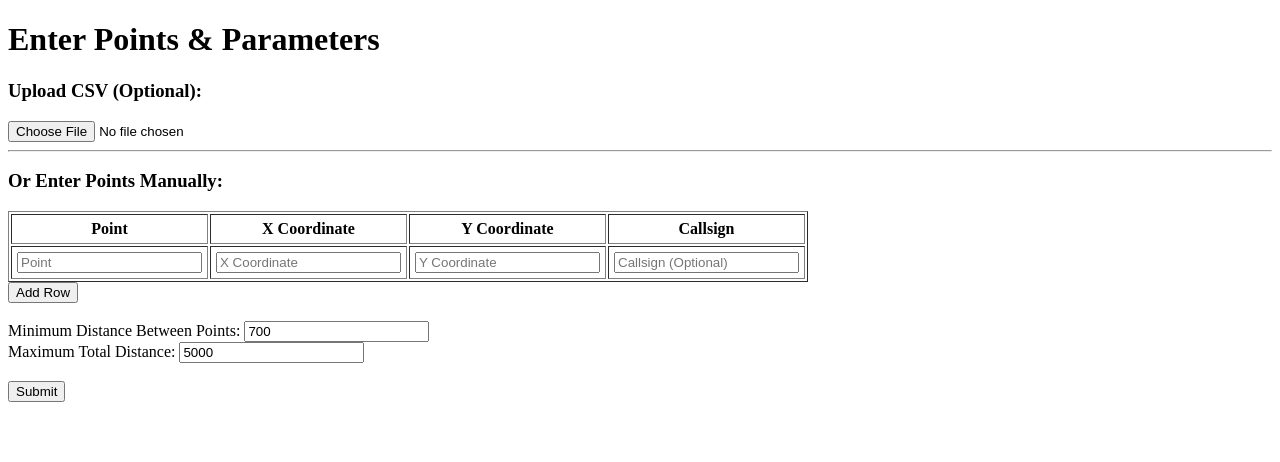
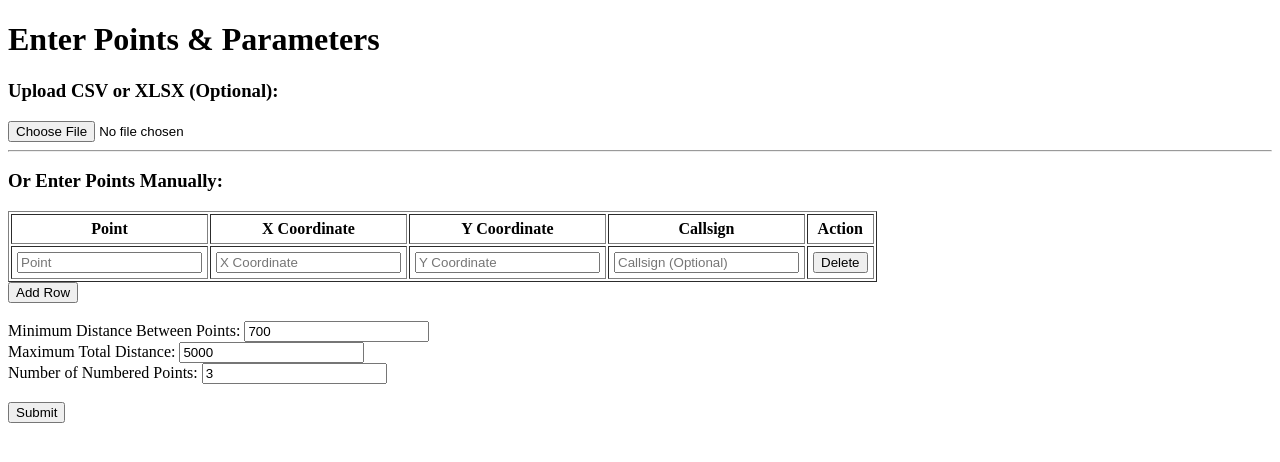
Before and after one commit to bcwells24/Land-Navigation, a Flask app: page / in a window 1280 px wide. Shown: the top 462 px of the page. Run offline with Flask 3, Linux system fonts and the light colour scheme.

Commit message:
Updated Features

```diff
--- a/routes.py
+++ b/routes.py
@@ -1,31 +1,59 @@
-import csv, io
+import csv
+import io
+import pandas as pd
 from flask import render_template, request
 from app import app
 from utils import generate_paths, distance_cache
 
-
 @app.route('/', methods=['GET', 'POST'])
 def index():
     if request.method == 'POST':
-        # Check if a CSV file was uploaded
-        uploaded_file = request.files.get('csv_upload')
         input_csv_data = None
         points = {}
 
+        # Process file upload if provided
+        uploaded_file = request.files.get('csv_upload')
         if uploaded_file and uploaded_file.filename:
-            # Read CSV from uploaded file; expects columns: Point, X, Y, [Callsign]
-            input_csv_data = uploaded_file.stream.read().decode('utf-8')
-            f = io.StringIO(input_csv_data)
-            reader = csv.DictReader(f)
-            for row in reader:
-                callsign = row.get('Callsign', '')
-                points[row['Point']] = {
-                    "x": int(row['X']),
-                    "y": int(row['Y']),
-                    "callsign": callsign
-                }
+            filename = uploaded_file.filename.lower()
+            if filename.endswith('.xlsx'):
+                # Reset pointer and read using pandas
+                uploaded_file.seek(0)
+                try:
+                    df = pd.read_excel(uploaded_file, engine='openpyxl')
+                except Exception as e:
+                    print("Error reading Excel file:", e)
+                    raise e
+                # Save the input data as CSV for download
+                input_csv_data = df.to_csv(index=False)
+                for _, row in df.iterrows():
+                    # Ensure callsign exists even if blank
+                    callsign = row.get('Callsign', "")
+                    # Convert Point to string in case it's numeric
+                    point_id = str(row['Point'])
+                    points[point_id] = {
+                        "x": int(row['X']),
+                        "y": int(row['Y']),
+                        "callsign": callsign if pd.notna(callsign) else ""
+                    }
+            else:
+                # Process as CSV file (using utf-8-sig to handle BOM)
+                try:
+                    file_data = uploaded_file.stream.read().decode('utf-8-sig')
+                except Exception as e:
+                    print("Error decoding CSV file:", e)
+                    raise e
+                input_csv_data = file_data
+                f = io.StringIO(file_data)
+                reader = csv.DictReader(f)
+                for row in reader:
+                    callsign = row.get('Callsign', "")
+                    points[row['Point']] = {
+                        "x": int(row['X']),
+                        "y": int(row['Y']),
+                        "callsign": callsign
+                    }
         else:
-            # Process manually entered data; expects arrays for point, x, y, and callsign.
+            # Process manual entry from form fields
             point_ids = request.form.getlist('point[]')
             x_coords = request.form.getlist('x[]')
             y_coords = request.form.getlist('y[]')
@@ -39,17 +67,21 @@ def index():
                     writer.writerow([pid, x, y, cs])
             input_csv_data = output.getvalue()
 
+        # Parse parameters from the form
         try:
-            min_distance = float(request.form['min_distance'])
-            max_distance = float(request.form['max_distance'])
+            min_distance = float(request.form.get('min_distance', 700))
+            max_distance = float(request.form.get('max_distance', 5000))
+            num_numbered_points = int(request.form.get('num_numbered_points', 3))
         except ValueError:
             return "Invalid numeric input", 400
 
-        distance_cache.clear()  # reset cached distances
+        # Reset the distance cache before generating paths
+        distance_cache.clear()
 
-        results = generate_paths(points, min_distance, max_distance)
+        # Generate valid paths using the user-specified number of numbered points
+        results = generate_paths(points, min_distance, max_distance, num_numbered_points)
 
-        # Build results CSV (normal output)
+        # Build the results CSV
         results_output = io.StringIO()
         writer = csv.writer(results_output)
         writer.writerow(['Start Point', 'Path', 'Total Distance', 'Pickup Point'])
@@ -59,19 +91,18 @@ def index():
             results_list.append([path[0], path, round(total), path[-1]])
         results_csv_data = results_output.getvalue()
 
-        # Build a second output with callsign info for the output path.
+        # Build a second CSV and table for callsign paths
         callsign_results_list = []
         for path, total in results:
             call_path = []
             for p in path:
-                # For non-numbered start points, omit the callsign.
+                # For non-numbered start points, omit the callsign
                 if p in ['N', 'S', 'E', 'W']:
                     call_path.append(p)
                 else:
                     cs = points[p].get("callsign", "")
                     call_path.append(f"{p} ({cs})" if cs else p)
             callsign_results_list.append(call_path)
-
         callsign_output = io.StringIO()
         writer = csv.writer(callsign_output)
         writer.writerow(["Callsign Path"])
--- a/templates/form.html
+++ b/templates/form.html
@@ -11,15 +11,21 @@
           <td><input type="number" name="x[]" placeholder="X Coordinate"></td>
           <td><input type="number" name="y[]" placeholder="Y Coordinate"></td>
           <td><input type="text" name="callsign[]" placeholder="Callsign (Optional)"></td>
+          <td><button type="button" onclick="deleteRow(this)">Delete</button></td>
         `;
+      }
+
+      function deleteRow(btn) {
+        var row = btn.parentNode.parentNode;
+        row.parentNode.removeChild(row);
       }
     </script>
   </head>
   <body>
     <h1>Enter Points &amp; Parameters</h1>
     <form method="post" enctype="multipart/form-data">
-      <h3>Upload CSV (Optional):</h3>
-      <input type="file" name="csv_upload" accept=".csv">
+      <h3>Upload CSV or XLSX (Optional):</h3>
+      <input type="file" name="csv_upload" accept=".csv,.xlsx">
       <hr>
       <h3>Or Enter Points Manually:</h3>
       <table id="pointsTable" border="1" cellpadding="5">
@@ -28,18 +34,21 @@
           <th>X Coordinate</th>
           <th>Y Coordinate</th>
           <th>Callsign</th>
+          <th>Action</th>
         </tr>
         <tr>
           <td><input type="text" name="point[]" placeholder="Point"></td>
           <td><input type="number" name="x[]" placeholder="X Coordinate"></td>
           <td><input type="number" name="y[]" placeholder="Y Coordinate"></td>
           <td><input type="text" name="callsign[]" placeholder="Callsign (Optional)"></td>
+          <td><button type="button" onclick="deleteRow(this)">Delete</button></td>
         </tr>
       </table>
       <button type="button" onclick="addRow()">Add Row</button>
       <br><br>
       Minimum Distance Between Points: <input type="number" name="min_distance" value="700"><br>
-      Maximum Total Distance: <input type="number" name="max_distance" value="5000"><br><br>
+      Maximum Total Distance: <input type="number" name="max_distance" value="5000"><br>
+      Number of Numbered Points: <input type="number" name="num_numbered_points" value="3"><br><br>
       <input type="submit" value="Submit">
     </form>
   </body>
--- a/utils.py
+++ b/utils.py
@@ -1,4 +1,4 @@
-import csv, io, itertools, math
+import itertools, math
 
 # Global cache for distances
 distance_cache = {}
@@ -8,7 +8,7 @@ def calculate_distance(p1, p2, points):
         return distance_cache[(p1, p2)]
     x1, y1 = points[p1]["x"], points[p1]["y"]
     x2, y2 = points[p2]["x"], points[p2]["y"]
-    dist = math.sqrt((x2 - x1) ** 2 + (y2 - y1) ** 2)
+    dist = math.sqrt((x2 - x1)**2 + (y2 - y1)**2)
     distance_cache[(p1, p2)] = dist
     distance_cache[(p2, p1)] = dist
     return dist
@@ -24,8 +24,7 @@ def find_closest_pickup(last_point, start_points, points):
 
 def calculate_path_distance_with_pickup(path, min_distance_threshold, start_points, points):
     total = 0
-    # Check every segment except the final one.
-    for i in range(len(path) - 2):
+    for i in range(len(path) - 2):  # Check all segments except the final one
         seg = calculate_distance(path[i], path[i+1], points)
         if seg < min_distance_threshold:
             return None, None
@@ -35,14 +34,15 @@ def calculate_path_distance_with_pickup(path, min_distance_threshold, start_poin
     total += calculate_distance(last, pickup, points)
     return total, pickup
 
-def generate_paths(points, min_distance_threshold, max_total_distance):
-    # Assume start points have IDs 'N', 'S', 'E', 'W'.
+def generate_paths(points, min_distance_threshold, max_total_distance, number_points):
+    # Assume start points have IDs 'N', 'S', 'E', 'W'
     start_points = [p for p in points if p in ['N', 'S', 'E', 'W']]
     num_points = [p for p in points if p not in ['N', 'S', 'E', 'W']]
     valid_paths = []
     seen_first_two = set()
     for s in start_points:
-        for path in itertools.permutations(num_points, 3):
+        # Use the dynamic number of numbered points in the permutation
+        for path in itertools.permutations(num_points, number_points):
             full_path = (s,) + path
             total, pickup = calculate_path_distance_with_pickup(full_path, min_distance_threshold, start_points, points)
             if total is not None and total < max_total_distance:
```
